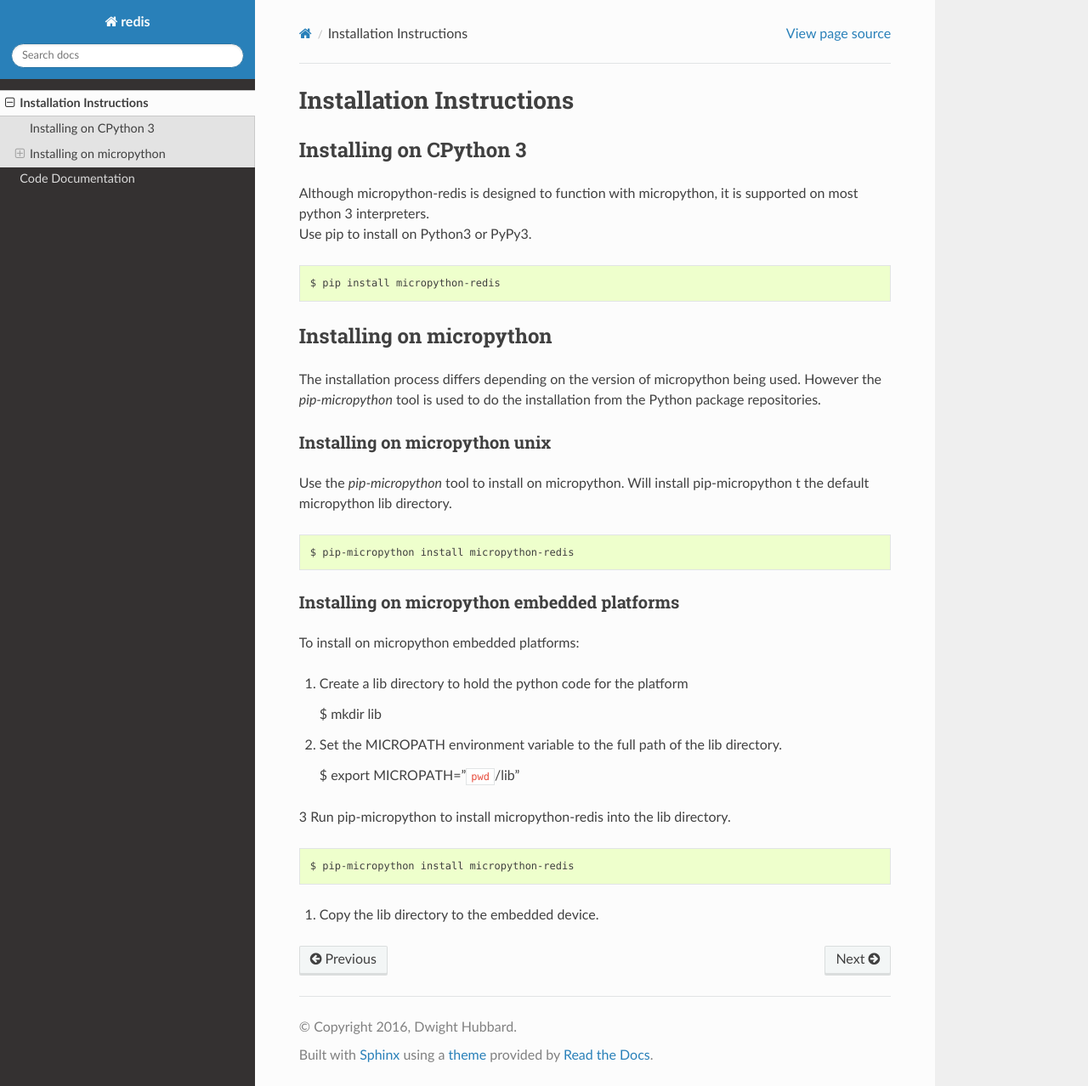
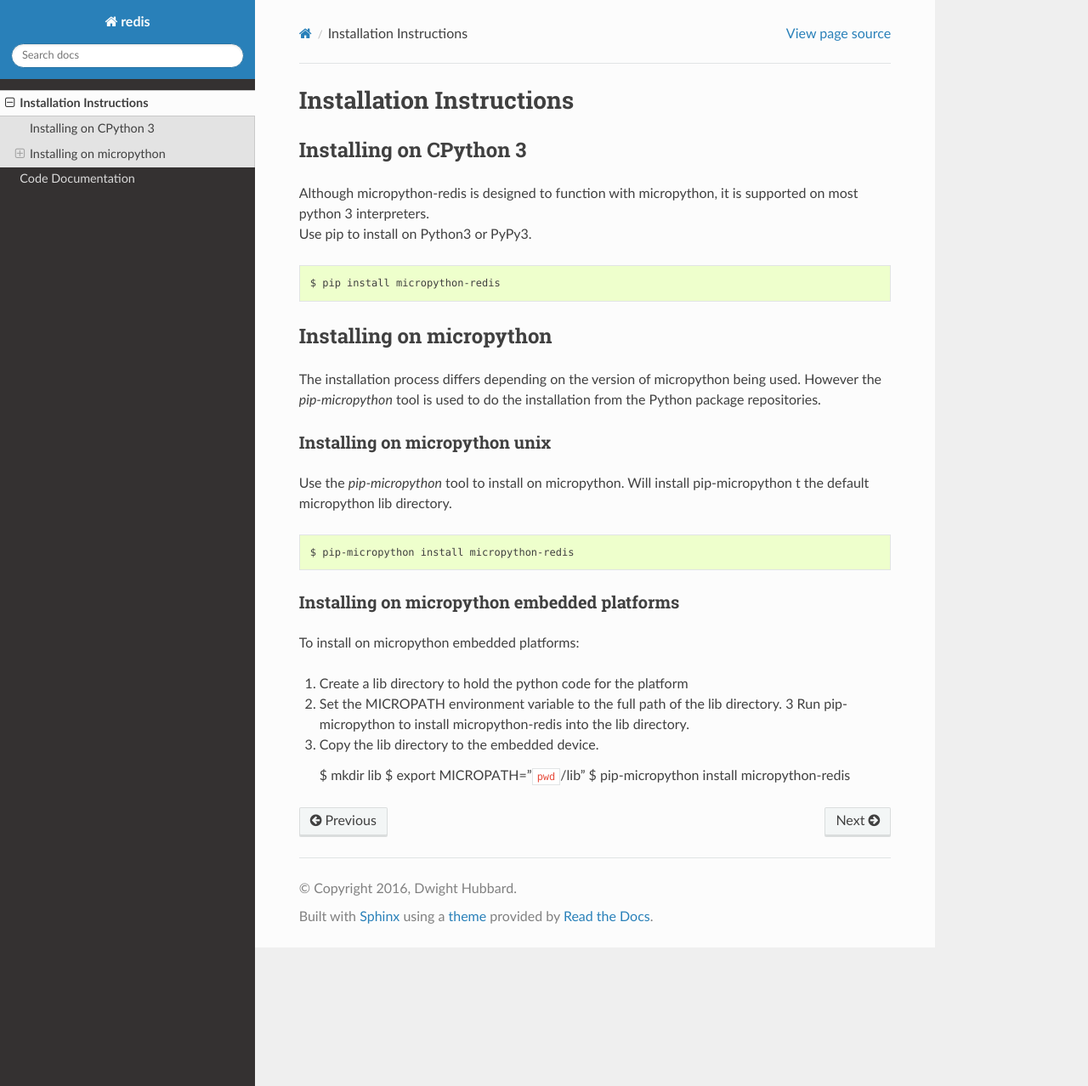
Before and after one commit to dwighthubbard/micropython-redis, a Sphinx documentation site: the page built from docs/install.md, in a window 1280 px wide and 1278 px high. Shown: the whole window at 85% size. Built offline with Sphinx 7.4.7 and the Read the Docs theme 2.0.0, drawn with Linux system fonts in a browser that asks for light colours.

Commit message:
Doc updates

```diff
--- a/docs/install.md
+++ b/docs/install.md
@@ -24,15 +24,10 @@ lib directory.
 To install on micropython embedded platforms:
 
 1. Create a lib directory to hold the python code for the platform
+2. Set the MICROPATH environment variable to the full path of the lib directory.
+3 Run pip-micropython to install micropython-redis into the lib directory.
+4. Copy the lib directory to the embedded device.
 
     $ mkdir lib
-
-2. Set the MICROPATH environment variable to the full path of the lib directory.
-
     $ export MICROPATH="`pwd`/lib"
-
-3 Run pip-micropython to install micropython-redis into the lib directory.
-
     $ pip-micropython install micropython-redis
-
-4. Copy the lib directory to the embedded device.
```
